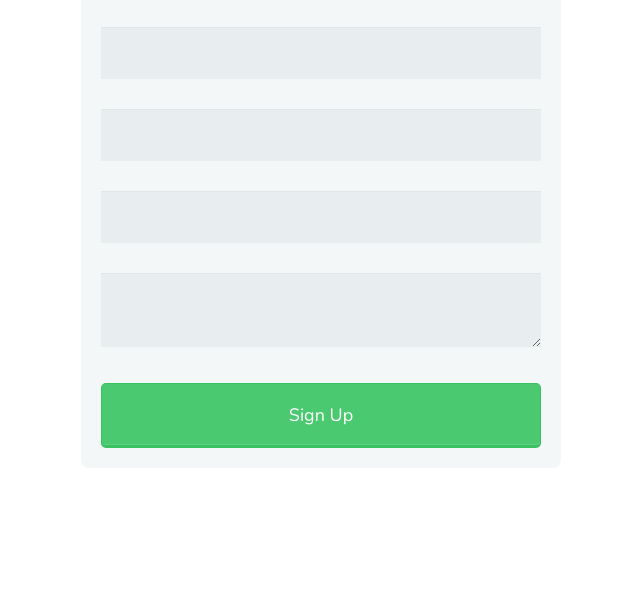
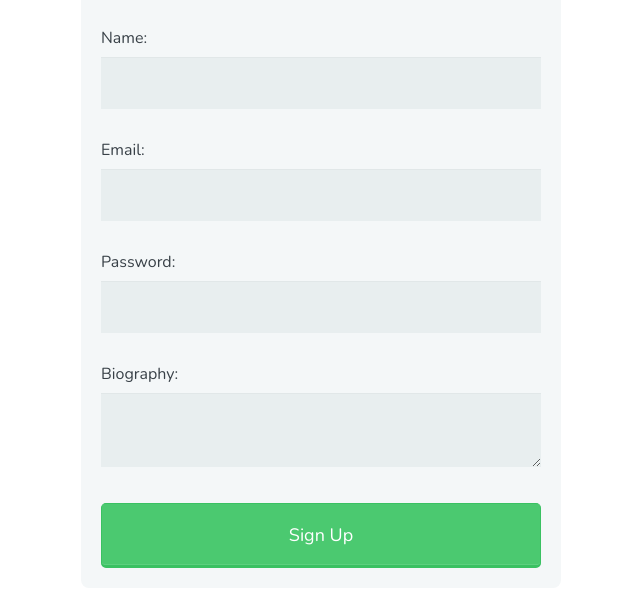
Before and after one commit to JacobWylie/basic-table, a plain HTML site: page index.html in a window 1280 px wide. Shown: the part 66-672 px from the top of the page, without its empty margins (319-959 px from the left). Drawn offline with nearby package versions, Linux system fonts and the light colour scheme.

Commit message:
added form labels

```diff
--- a/index.html
+++ b/index.html
@@ -12,9 +12,13 @@
 
       <form action="index.html" method="post">
         <h1>Sign up</h1>
+        <label for="name">Name:</label>
         <input type="text" id="name" name="user_name">
+        <label for="mail">Email:</label>
         <input type="email" id="mail" name="user_email">
+        <label for="password">Password:</label>
         <input type="password" id="password" name="user_password">
+        <label for="bio">Biography:</label>
         <textarea id="bio" name="user_bio"></textarea>
         <button type="submit">Sign Up</button>
       </form>
```
